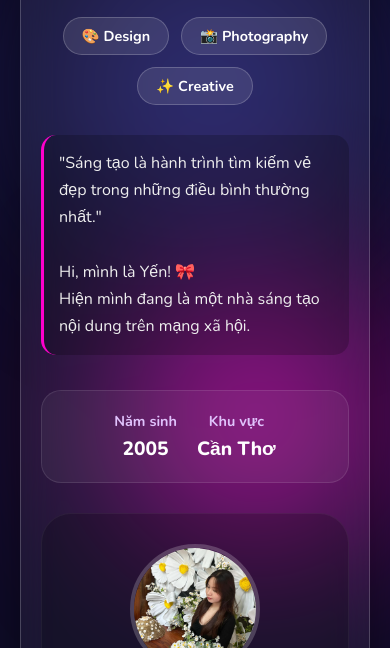
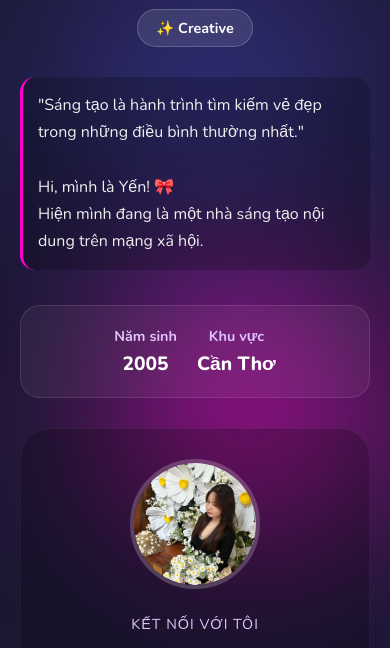
Before and after one commit to tuankiet200805/TruongThiLieuYen, a plain HTML site: page index.html in a window 390 px wide. Shown: the part 184-832 px from the top of the page. Drawn offline with nearby package versions, Linux system fonts and the light colour scheme.

Commit message:
second commit

```diff
--- a/index.html
+++ b/index.html
@@ -3,8 +3,8 @@
 
 <head>
     <meta charset="UTF-8">
-    <meta name="viewport" content="width=device-width, initial-scale=1.0">
-    <title>Liễu Yến | Profile</title>
+    <meta name="viewport" content="width=device-width, initial-scale=1.0, maximum-scale=1.0, user-scalable=no">
+    <title>Liễu Yến | Premium Profile</title>
     <link rel="stylesheet" href="https://cdnjs.cloudflare.com/ajax/libs/font-awesome/6.4.0/css/all.min.css">
     <link href="https://fonts.googleapis.com/css2?family=Nunito:wght@400;600;700;800&display=swap" rel="stylesheet">
 
@@ -17,6 +17,15 @@
             --purple: #333399;
             --gradient-text: linear-gradient(to right, #fff, #ff00cc);
             --gradient-btn: linear-gradient(90deg, #ff00cc, #333399);
+        }
+
+        /* Chặn cuộn ngang tuyệt đối */
+        html,
+        body {
+            overflow-x: hidden;
+            width: 100%;
+            margin: 0;
+            padding: 0;
         }
 
         * {
@@ -33,12 +42,9 @@
             display: flex;
             justify-content: center;
             align-items: center;
-            padding: 20px;
-            overflow-x: hidden;
             position: relative;
         }
 
-        /* --- NỀN ĐỐM SÁNG TRÔI --- */
         .blobs {
             position: fixed;
             top: 0;
@@ -63,7 +69,6 @@
             width: 300px;
             height: 300px;
             background: var(--purple);
-            animation-delay: 0s;
         }
 
         .blob-2 {
@@ -72,7 +77,6 @@
             width: 250px;
             height: 250px;
             background: var(--pink);
-            animation-delay: -5s;
         }
 
         @keyframes floatBackground {
@@ -99,6 +103,8 @@
             grid-template-columns: 1.3fr 0.7fr;
             gap: 50px;
             box-shadow: 0 20px 50px rgba(0, 0, 0, 0.5);
+            margin: 20px;
+            /* Tạo khoảng cách nhẹ trên Desktop */
         }
 
         .left-section {
@@ -254,10 +260,20 @@
         }
 
         @media (max-width: 768px) {
+            body {
+                padding: 0;
+            }
+
             .profile-card {
                 grid-template-columns: 1fr;
-                padding: 30px 20px;
+                padding: 40px 20px;
                 gap: 30px;
+                margin: 0;
+                border-radius: 0;
+                border-left: none;
+                border-right: none;
+                width: 100vw;
+                min-height: 100vh;
             }
 
             .left-section {
@@ -267,6 +283,7 @@
 
             .right-section {
                 order: 2;
+                width: 100%;
             }
 
             .badges,
@@ -289,6 +306,7 @@
 
             .info-box {
                 gap: 20px;
+                width: 100%;
             }
         }
     </style>
@@ -302,7 +320,6 @@
     </div>
 
     <div class="profile-card">
-
         <div class="left-section">
             <h1 class="name">Trương Thị Liễu Yến</h1>
             <p class="role-text">Content Creator</p>
@@ -315,7 +332,7 @@
 
             <p class="bio">
                 "Sáng tạo là hành trình tìm kiếm vẻ đẹp trong những điều bình thường nhất." <br><br>
-                Hi, mình là Yến! 🎀 <br>
+                Hi, mình là Yến! 🎀<br>
                 Hiện mình đang là một nhà sáng tạo nội dung trên mạng xã hội.
             </p>
 
@@ -336,8 +353,9 @@
                 <img src="img/camhoa.jpg" alt="Avatar" class="avatar">
             </div>
 
-            <p style="margin-bottom: 20px; color: var(--text-sub); font-size: 0.9rem; letter-spacing: 1px;">KẾT NỐI VỚI
-                TÔI</p>
+            <p
+                style="margin-bottom: 20px; color: var(--text-sub); font-size: 0.9rem; letter-spacing: 1px; text-align: center;">
+                KẾT NỐI VỚI TÔI</p>
 
             <div class="social-list">
                 <a href="https://www.facebook.com/yen.truong.1911" target="_blank" class="social-btn">
```
